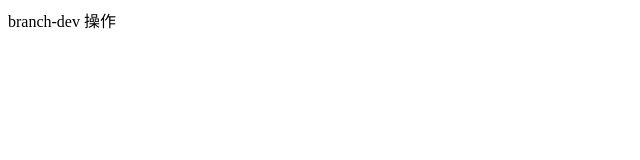
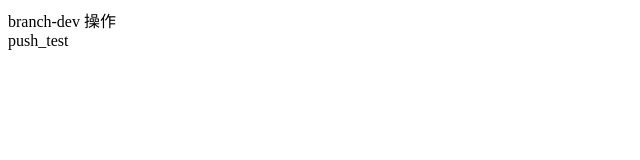
Before and after one commit to iyuers/My_object, a plain HTML site: page index.html in a window 1280 px wide. Shown: the full height of the page, 0-640 px from the left. Drawn offline with Linux system fonts and the light colour scheme.

Commit message:
modified index.html add div

```diff
--- a/index.html
+++ b/index.html
@@ -7,5 +7,6 @@
 	</head>
 	<body>
 		<span>branch-dev 操作</span>
+		<div id="pushTest">push_test<div>
 	</body>
 </html>
```
